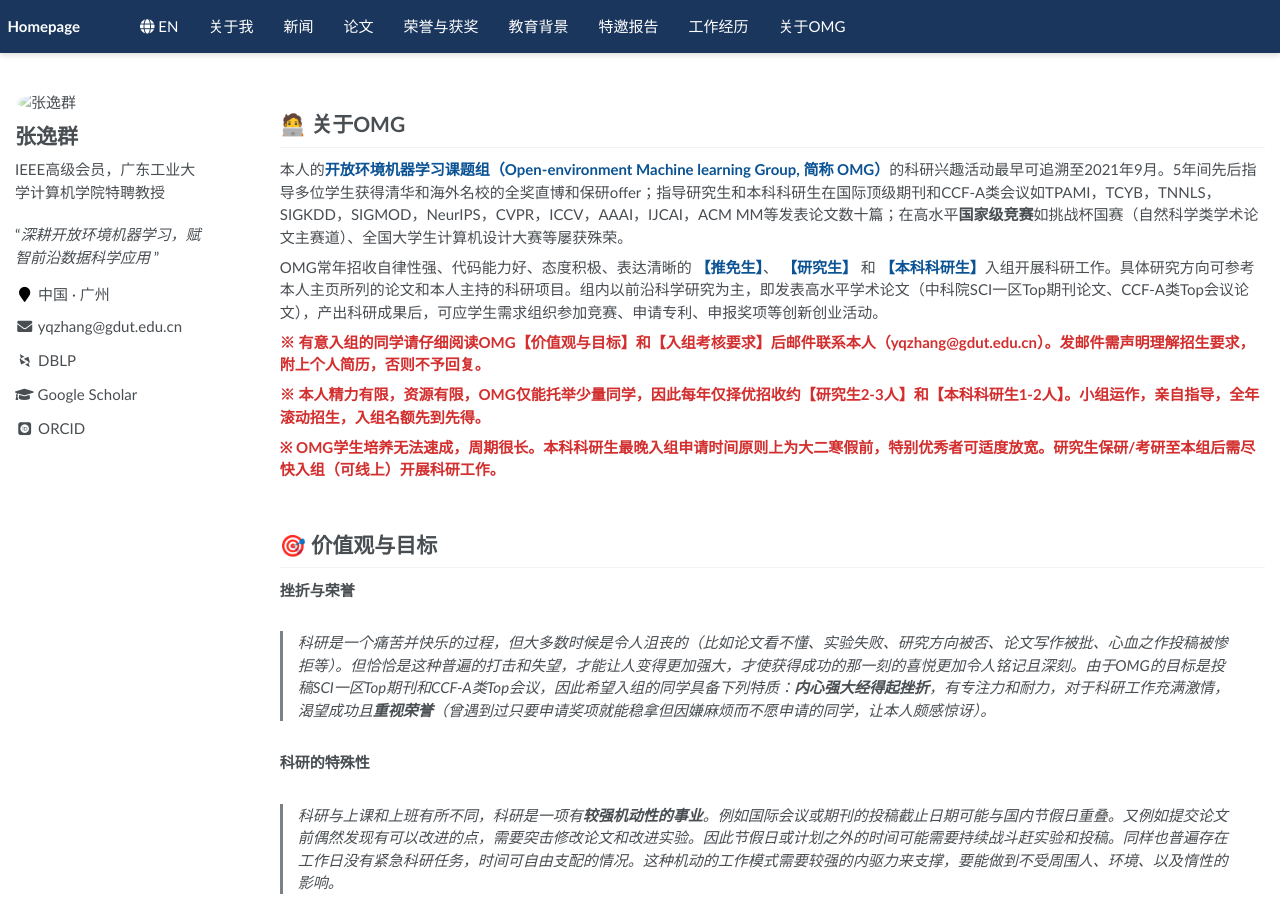
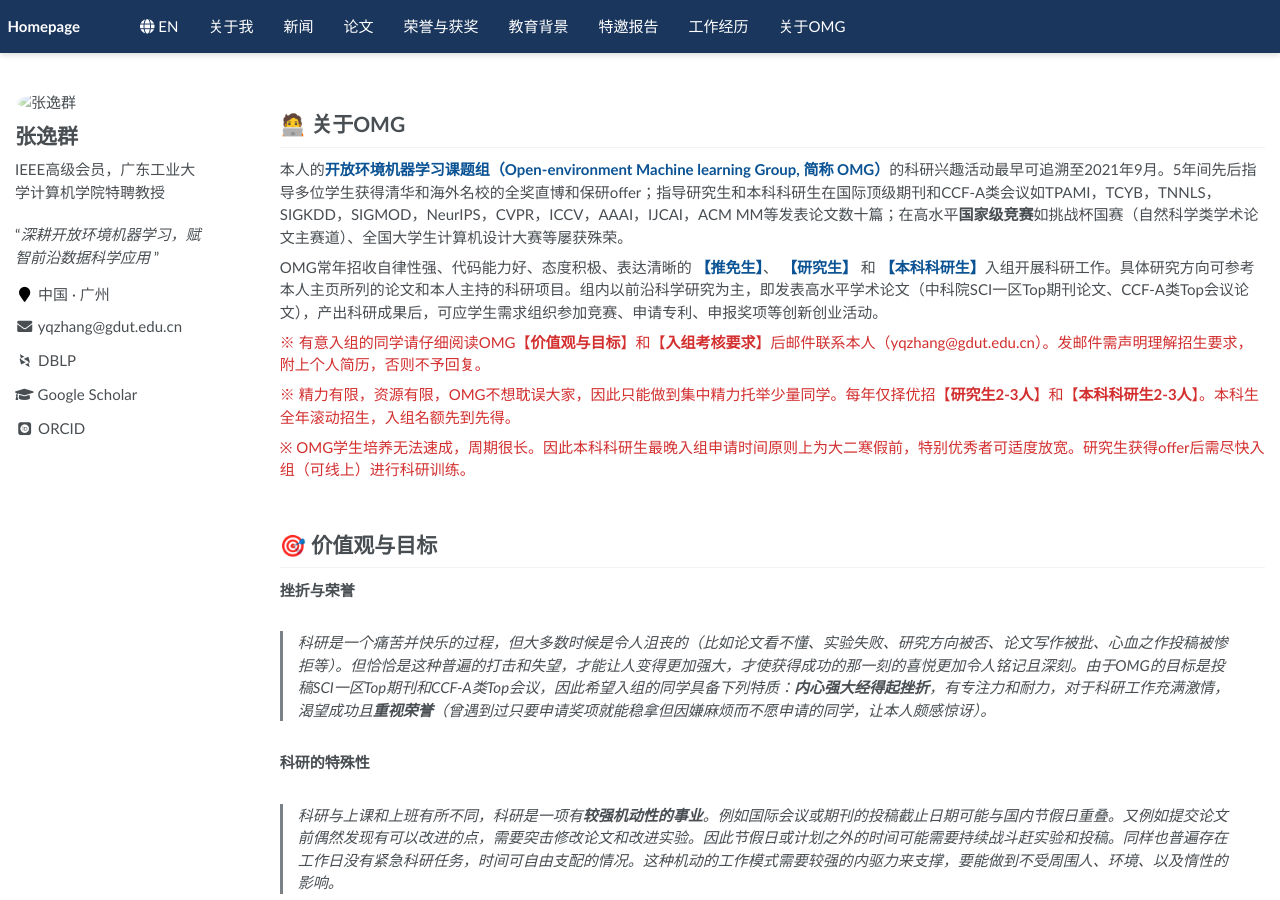
Before and after one commit to yqzhang-Zz/zh-OMG, a Jekyll site: the page built from _pages/about.md, in a window 1280 px wide and 900 px high. Built offline with Jekyll 4.4.1, drawn with Linux system fonts in a browser that asks for light colours; some web fonts are replaced.

Commit message:
Update about.md

```diff
--- a/_pages/about.md
+++ b/_pages/about.md
@@ -27,11 +27,11 @@ OMG常年招收自律性强、代码能力好、态度积极、表达清晰的
 <span style="color: #0b5394; font-weight: bold;">【研究生】</span> 和
 <span style="color: #0b5394; font-weight: bold;">【本科科研生】</span>入组开展科研工作。具体研究方向可参考本人主页所列的论文和本人主持的科研项目。组内以前沿科学研究为主，即发表高水平学术论文（中科院SCI一区Top期刊论文、CCF-A类Top会议论文），产出科研成果后，可应学生需求组织参加竞赛、申请专利、申报奖项等创新创业活动。
 
-<span style="color: #d32f2f">**※ 有意入组的同学请仔细阅读OMG【价值观与目标】和【入组考核要求】后邮件联系本人（yqzhang@gdut.edu.cn）。发邮件需声明理解招生要求，附上个人简历，否则不予回复。**</span>
+<span style="color: #d32f2f">※ 有意入组的同学请仔细阅读OMG【**价值观与目标**】和【**入组考核要求**】后邮件联系本人（yqzhang@gdut.edu.cn）。发邮件需声明理解招生要求，附上个人简历，否则不予回复。</span>
 
-<span style="color: #d32f2f">**※ 本人精力有限，资源有限，OMG仅能托举少量同学，因此每年仅择优招收约【研究生2-3人】和【本科科研生1-2人】。小组运作，亲自指导，全年滚动招生，入组名额先到先得。**</span>
+<span style="color: #d32f2f">※ 精力有限，资源有限，OMG不想耽误大家，因此只能做到集中精力托举少量同学。每年仅择优招【**研究生2-3人**】和【**本科科研生2-3人**】。本科生全年滚动招生，入组名额先到先得。</span>
 
-<span style="color: #d32f2f">**※ OMG学生培养无法速成，周期很长。本科科研生最晚入组申请时间原则上为大二寒假前，特别优秀者可适度放宽。研究生保研/考研至本组后需尽快入组（可线上）开展科研工作。**</span>
+<span style="color: #d32f2f">※ OMG学生培养无法速成，周期很长。因此本科科研生最晚入组申请时间原则上为大二寒假前，特别优秀者可适度放宽。研究生获得offer后需尽快入组（可线上）进行科研训练。</span>
 
 <br>
 # 🎯 价值观与目标
```
